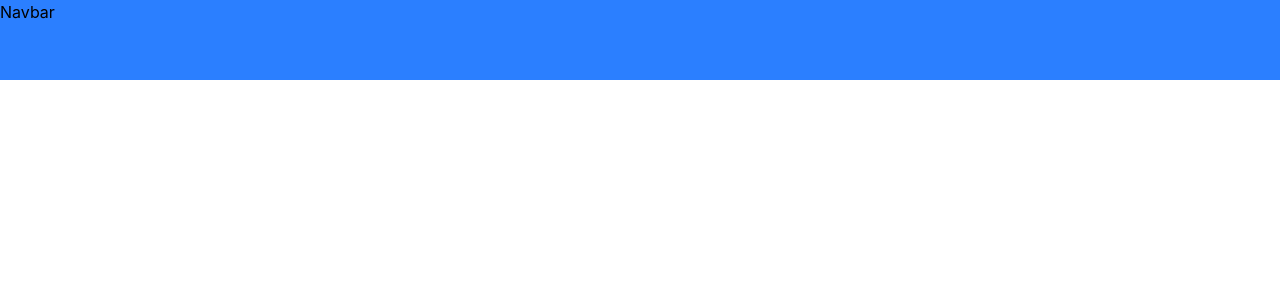
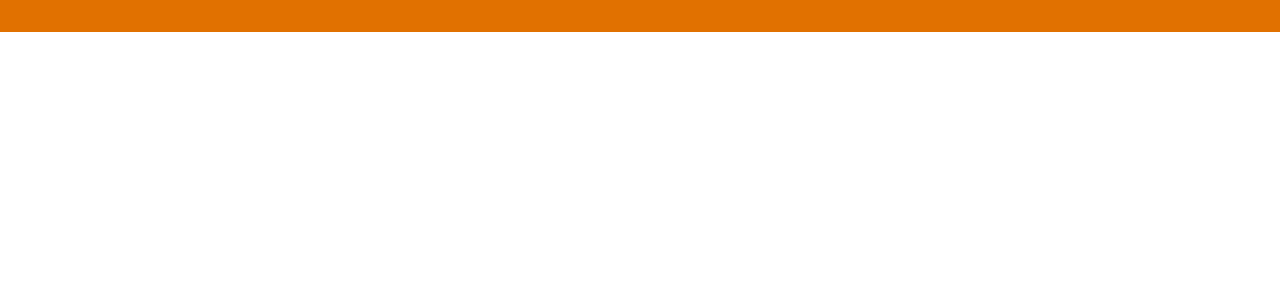
Before and after one commit to Developerfiyin/React-js-project, a React (Vite) app: page / in a window 1280 px wide. Shown: the top 300 px of the page. Built offline with nearby package versions, Linux system fonts and the light colour scheme.

Commit message:
Updated header.jsx

```diff
--- /dev/null
+++ b/src/Components/Header.jsx
@@ -0,0 +1,11 @@
+import React from 'react'
+import Navbar from './Navbar'
+const Header = () => {
+  return (
+    <div className='bg-white '>
+       <Navbar/>
+        Header</div>
+  )
+}
+
+export default Header
--- a/src/Components/Navbar.jsx
+++ b/src/Components/Navbar.jsx
@@ -2,7 +2,13 @@ import React from 'react'
 
 const Navbar = () => {
   return (
-    <div className='bg-blue-500 bg-cover h-20 '>Navbar</div>
+    <div className='bg-amber-600 bg-cover p-4 flex  items-center'>
+
+      <div className=' rounded-lg bg-blue-700 ' >
+
+
+      </div>
+      </div>
   )
 }
 
```
